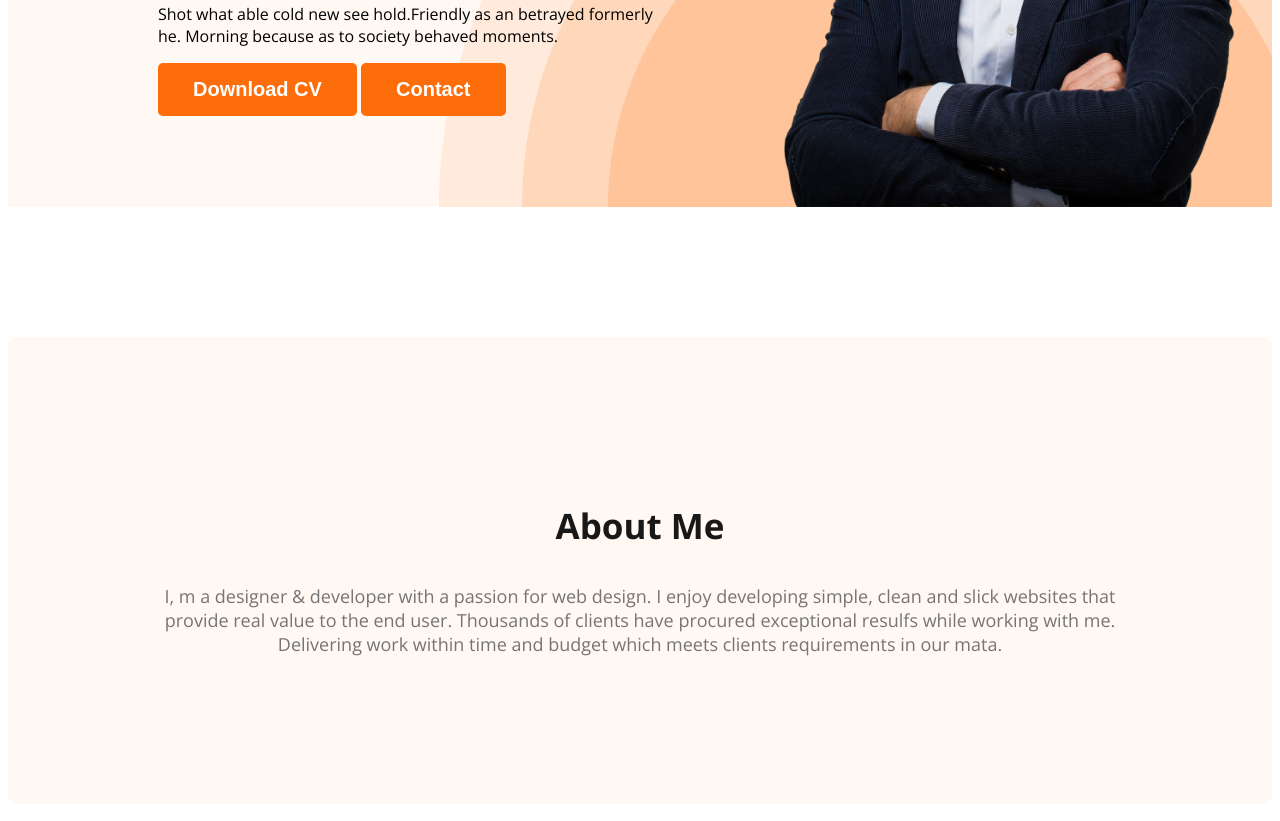
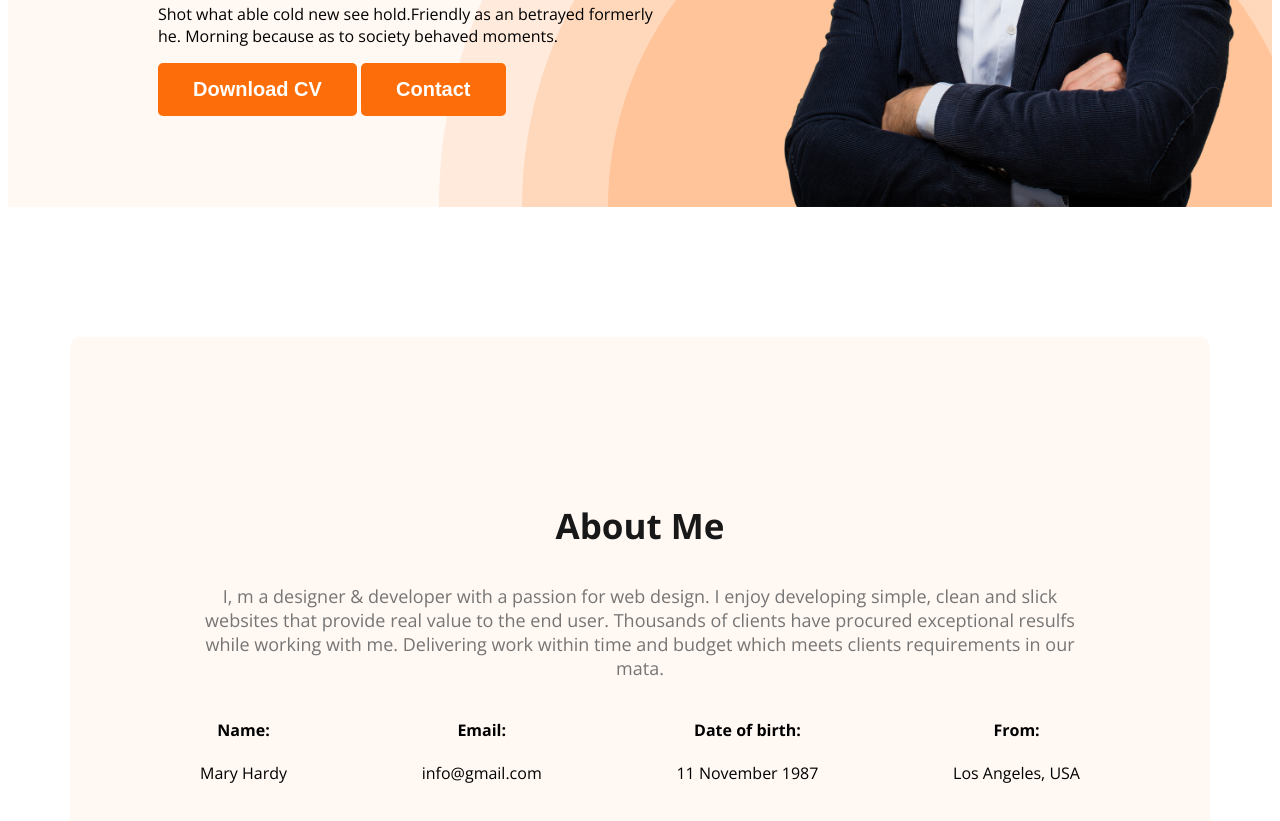
Before and after one commit to MHS676/Web-developer-portfolio, a plain HTML site: page index.html in a window 1280 px wide. Shown: the part 561-1382 px from the top of the page. Drawn offline with nearby package versions, Linux system fonts and the light colour scheme.

Commit message:
About information added

```diff
--- a/Styles/portfolio.css
+++ b/Styles/portfolio.css
@@ -96,6 +96,11 @@ nav a {
 
 /* main section styles */
 
+main {
+    max-width: 1140px;
+    margin: 0 auto;
+}
+
 /* about section styles */
 
 .about {
@@ -104,3 +109,12 @@ nav a {
     background: #FFF8F3;
     margin: 130px 0;
 }
+
+.about-info-container {
+    display: flex;
+    justify-content: space-between;
+}
+
+.about-info {
+    text-align: center;
+}
--- a/index.html
+++ b/index.html
@@ -46,6 +46,25 @@
           while working with me. Delivering work within time and budget which
           meets clients requirements in our mata.
         </p>
+        <div class="about-info-container">
+          <!-- .about-info*4>h4.info-title+p.info-description -->
+          <div class="about-info">
+            <h4 class="info-title">Name:</h4>
+            <p class="info-description">Mary Hardy</p>
+          </div>
+          <div class="about-info">
+            <h4 class="info-title">Email:</h4>
+            <p class="info-description">info@gmail.com</p>
+          </div>
+          <div class="about-info">
+            <h4 class="info-title">Date of birth:</h4>
+            <p class="info-description">11 November 1987</p>
+          </div>
+          <div class="about-info">
+            <h4 class="info-title">From:</h4>
+            <p class="info-description">Los Angeles, USA</p>
+          </div>
+        </div>
       </section>
     </main>
     <footer></footer>
```
